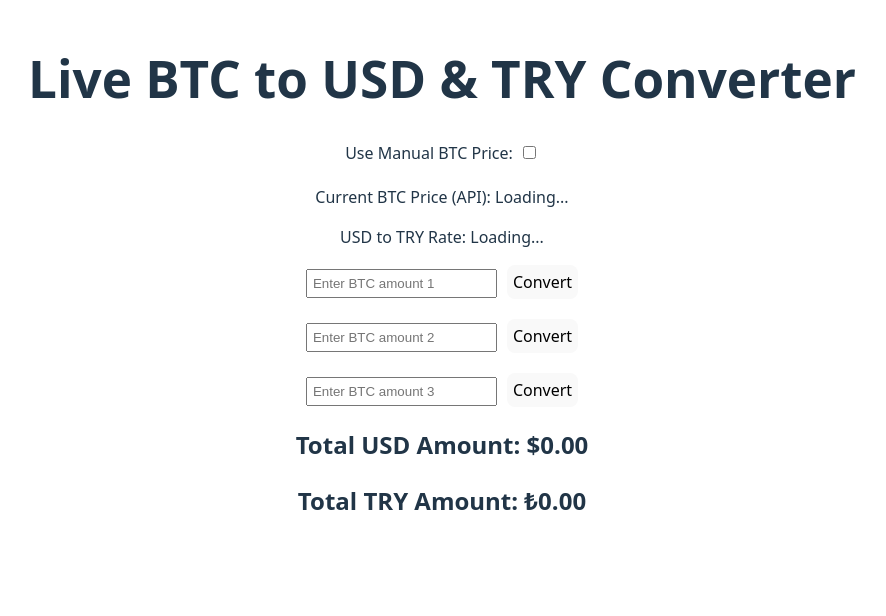
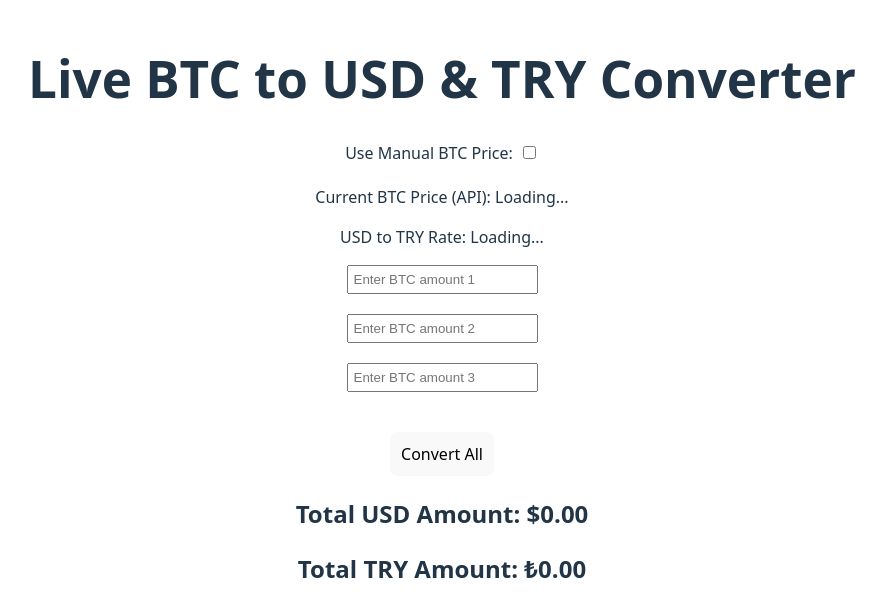
Before and after one commit to tansiner/asset-calculator, a React (Vite) app: page / in a window 1280 px wide. Shown: the top 616 px of the page, without its empty margins (198-1084 px from the left). Built offline with nearby package versions, Linux system fonts and the light colour scheme; no server answers.

Commit message:
final update

```diff
--- a/src/App.css
+++ b/src/App.css
@@ -1,4 +1,3 @@
-
 
 #root {
   max-width: 1280px;
--- a/src/App.jsx
+++ b/src/App.jsx
@@ -34,16 +34,14 @@ function App() {
         localStorage.setItem("totalTry", totalTry);
     }, [totalUsd, totalTry]);
 
-    const handleCalculate = (index) => {
+    const handleCalculateAll = () => {
         const selectedPrice = useManualPrice && manualBtcPrice ? parseFloat(manualBtcPrice) : btcPrice;
 
-        if (selectedPrice && btcAmounts[index]) {
-            const updatedUsdResults = [...usdResults];
-            updatedUsdResults[index] = (btcAmounts[index] * selectedPrice).toFixed(2);
+        if (selectedPrice) {
+            const updatedUsdResults = btcAmounts.map(amount => (amount * selectedPrice).toFixed(2));
             setUsdResults(updatedUsdResults);
 
-            const updatedTryResults = [...tryResults];
-            updatedTryResults[index] = usdToTryRate ? (updatedUsdResults[index] * usdToTryRate).toFixed(2) : "Loading...";
+            const updatedTryResults = updatedUsdResults.map(usd => usdToTryRate ? (usd * usdToTryRate).toFixed(2) : "Loading...");
             setTryResults(updatedTryResults);
 
             const newTotalUsd = updatedUsdResults.reduce((sum, value) => sum + (parseFloat(value) || 0), 0).toFixed(2);
@@ -97,9 +95,6 @@ function App() {
                         onChange={(e) => handleChange(index, e.target.value)}
                         style={{ padding: "5px" }}
                     />
-                    <button onClick={() => handleCalculate(index)} style={{ marginLeft: "10px", padding: "5px" }}>
-                        Convert
-                    </button>
                     {usdResults[index] && (
                         <>
                             <p>USD Equivalent: ${usdResults[index]}</p>
@@ -109,6 +104,10 @@ function App() {
                 </div>
             ))}
 
+            <button onClick={handleCalculateAll} style={{ padding: "10px", fontSize: "16px", marginTop: "20px" }}>
+                Convert All
+            </button>
+
             <h2>Total USD Amount: ${totalUsd}</h2>
             <h2>Total TRY Amount: ₺{totalTry}</h2>
         </div>
```
